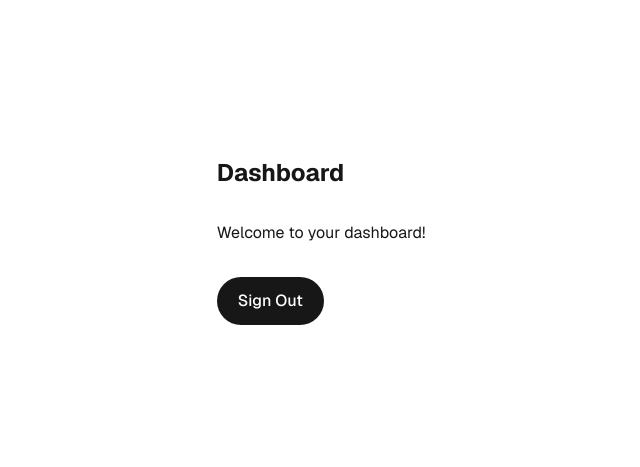
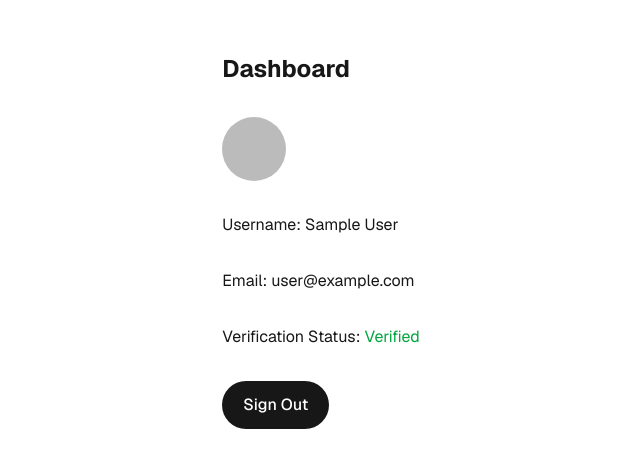
Before and after one commit to BuiltByInterns/KanDo, a Next.js app in the folder client/: page /dashboard in a window 1280 px wide. Shown: the part 159-626 px from the top of the page, without its empty margins (319-959 px from the left). Built offline with nearby package versions, Linux system fonts and the light colour scheme; no server answers; sample sign-in values are in the browser's storage.

Commit message:
feat: implement forgot password functionality and improve user dashboard display

```diff
--- a/client/src/app/dashboard/page.tsx
+++ b/client/src/app/dashboard/page.tsx
@@ -1,24 +1,51 @@
-'use client';
+"use client";
 
-import { signOut } from 'firebase/auth';
-import { auth } from '@/lib/firebase';
+import { auth } from "@/lib/firebase";
+import { useEffect, useState } from "react";
+import { signOut, onAuthStateChanged } from "firebase/auth";
 
 export default function DashboardPage() {
+  const [user, setUser] = useState<any>(null);
+
+  useEffect(() => {
+    const unsubscribe = onAuthStateChanged(auth, (currentUser) => {
+      setUser(currentUser);
+    });
+    return () => unsubscribe();
+  }, []);
 
   const handleSignOut = async () => {
-    try {
     await signOut(auth);
-      window.location.href = '/login'; // Redirect to login after signing out
-    } catch (error) {
-      console.error('Sign out failed:', error);
-    }
+    window.location.href = "/login";
   };
 
   return (
     <div className="font-sans grid grid-rows-[20px_1fr_20px] items-center justify-items-center min-h-screen p-8 pb-20 gap-16 sm:p-20">
       <main className="flex flex-col gap-[32px] row-start-2 items-center sm:items-start">
         <h1 className="text-2xl font-bold">Dashboard</h1>
-        <p>Welcome to your dashboard!</p>
+        {user ? (
+          <>
+            <img
+              src={user.photoURL || "/default-avatar.png"}
+              alt="Profile"
+              className="w-16 h-16 rounded-full"
+            />
+            <p>Username: {user.displayName}</p>
+            <p>Email: {user.email}</p>
+            <p>
+              Verification Status:{" "}
+              <span
+                className={
+                  user.emailVerified ? "text-green-600" : "text-red-600"
+                }
+              >
+                {user.emailVerified ? "Verified" : "Unverified"}
+              </span>
+            </p>
+          </>
+        ) : (
+          <p>Loading user info...</p>
+        )}
 
         <button
           onClick={handleSignOut}
--- a/client/src/app/page.tsx
+++ b/client/src/app/page.tsx
@@ -1,19 +1,18 @@
-'use client';
+"use client";
 
-import { useAuthState } from 'react-firebase-hooks/auth';
-import { auth } from '@/lib/firebase';
+import { useAuthState } from "react-firebase-hooks/auth";
+import { auth } from "@/lib/firebase";
 
 import Image from "next/image";
 
 export default function Home() {
-
   const [user] = useAuthState(auth);
   if (user) {
-    window.location.href = '/dashboard';
-    return null; // Prevent rendering while redirecting
-  }else {
-    window.location.href = '/login';
-    return null; // Prevent rendering while redirecting
+    window.location.href = "/dashboard";
+    return null;
+  } else {
+    window.location.href = "/login";
+    return null;
   }
 
   return (
```
Also changed, not shown: 1 other file (tests, documents, lock files or other folders). Lines whose indentation alone changed are shown as unchanged.
